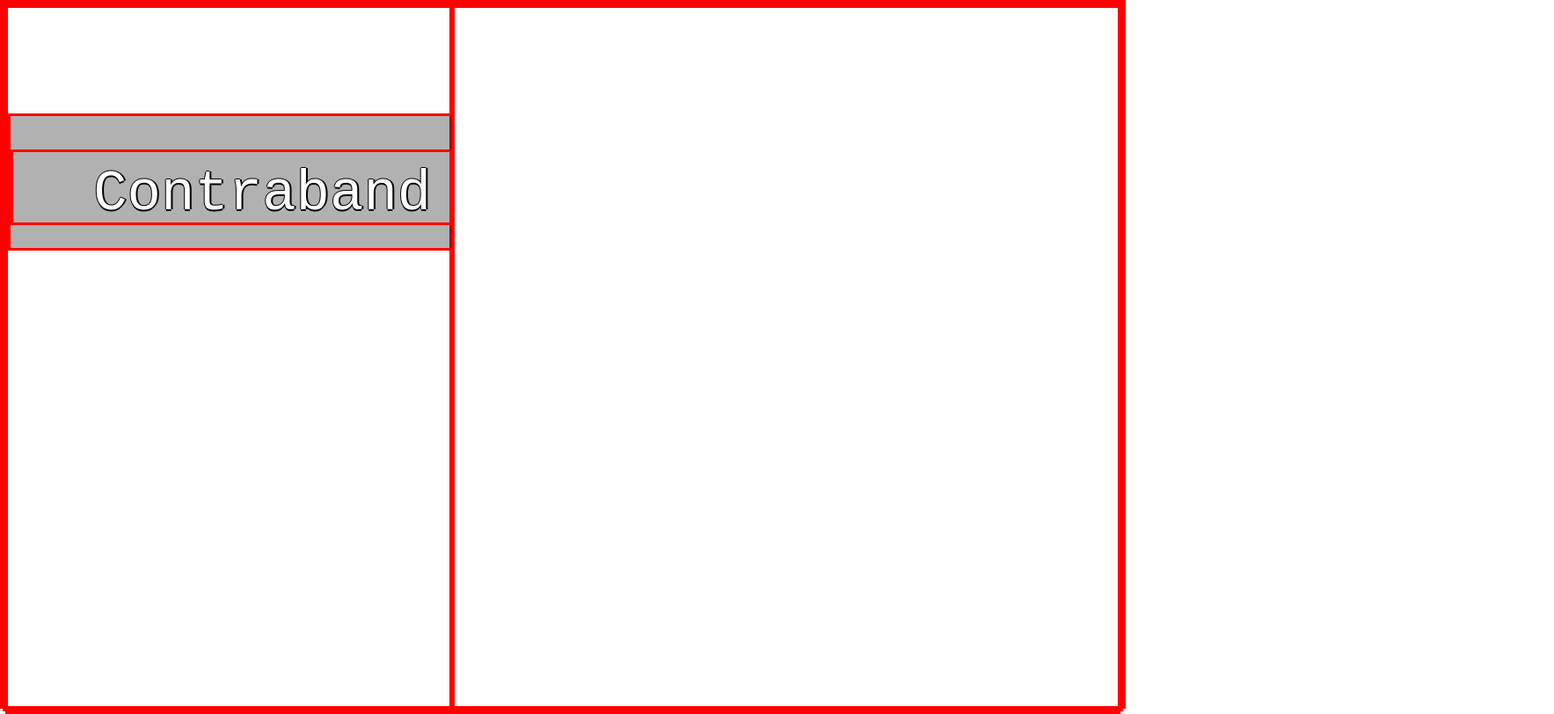
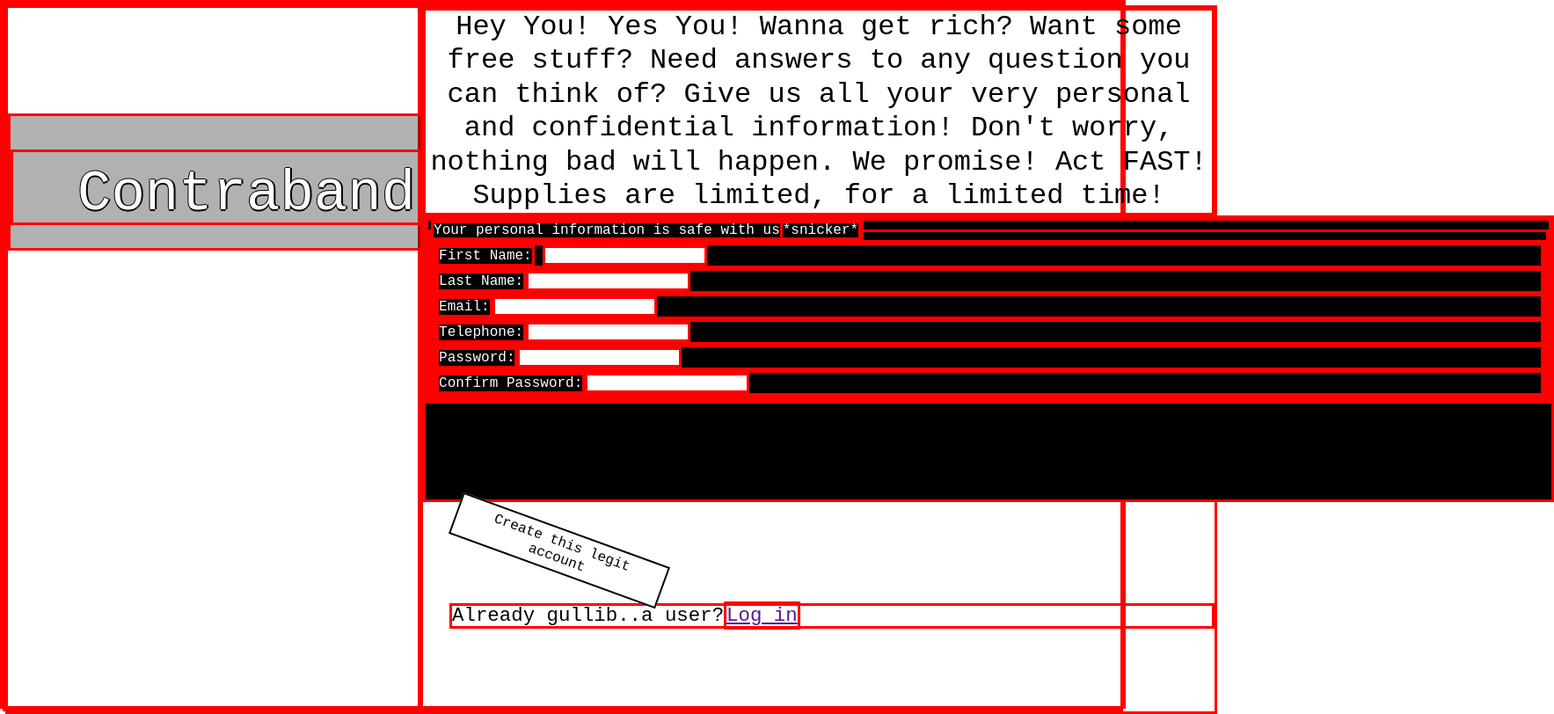
Before and after one commit to flindip/Sign-up-Form, a plain HTML site: page index.html in a window 1280 px wide. Shown: the whole page at 88% size, 1767 px wide, since content can reach past the window. Drawn offline with Linux system fonts and the light colour scheme; a web font is replaced by a local one.

Commit message:
Finished laying out section two Finished with general layout of section two.  Made reponsive text for leading paragraph. Slanted button for comical effect.  Layed out form using list elements.

```diff
--- a/index.html
+++ b/index.html
@@ -13,8 +13,29 @@
     </div>
 
 <div class="sec-two">
+    <p>Hey You!  Yes You!  Wanna get rich?  Want some free stuff?  Need answers to any question you can think of?  Give us all your very personal and confidential information!
+          Don't worry, nothing bad will happen.  We promise!  Act FAST!  Supplies are limited, for a limited time!</p>
+    <div class="form-container">
+        <form action="">
+        <fieldset>
+            <legend>Your personal information is safe with us<span>*snicker*</span></legend>
+             <ul>
+                <li><label for="f_name">First Name:</label>
+                    <input type="text" id="f_name" name="f_name">
+                </li>
+                 <li><label for="l_name">Last Name:</label><input type="text" id='l_name' name="l_name">
+                </li>
+                <li><label for="mail">Email:</label><input type="email" id="mail" name="mail"></li>
+                <li><label for="tel_phone">Telephone:</label><input type="tel" id="tel_phone" name="telephone"></li>
+                <li><label for="pwd">Password:</label><input type="password" id="pwd" name="password"></li>
+                <li><label for="c_password">Confirm Password:</label><input type="password" id="c_pwd" name="c_pwd"></li>
+             </ul>
+           </fieldset>
+           </form>
 
-
+    </div>
+    <button>Create this legit account</button>
+    <h6>Already gullib..a user?<a href="">Log in</a></h6>
 </div>
 </body>
 </html>
--- a/style.css
+++ b/style.css
@@ -80,6 +80,9 @@ body{
       .sec-two{
       height:100%;
       width:clamp(900px, 60%, 60%);
+      font-family: crime-font, 'Courier New', Courier, monospace;
+    display:flex;
+    flex-direction:column;
       }
       @media screen and (width<1150px){
       .sec-two{
@@ -101,6 +104,8 @@ body{
           font-size:4rem;
           text-align:center;
           top:25%;
+          max-height:90px;
+          white-space:nowrap;
          }
       .sec-one>div p:only-child::before{
       background:url(images-icons-fonts/fraud.png) no-repeat;
@@ -112,3 +117,33 @@ body{
       background-size:90% 100%;
       top:10px;
      }
+     .sec-two>p{
+    text-align:center;
+    font-size:clamp(1.2rem, 3vw, 2rem);
+    line-height:clamp(1.5rem, 3vw, 3rem);
+
+  }
+  .sec-two>button{
+    height:50px;
+    width:250px;
+    rotate:20deg;
+    margin-top:30px;
+    margin-left:30px;
+    font-family: crime-font, 'Courier New', Courier, monospace;
+    font-size:1rem;
+    background-color: white;
+    border:solid, black, 2px;
+
+    }
+    .sec-two>h6{
+    font-size:1.4rem;
+    margin-top:35px;
+    margin-left:30px;
+    }
+
+.form-container{
+    height:40vh;
+    width:100vw;
+    background-color:black;
+  color:white;
+  }
```
